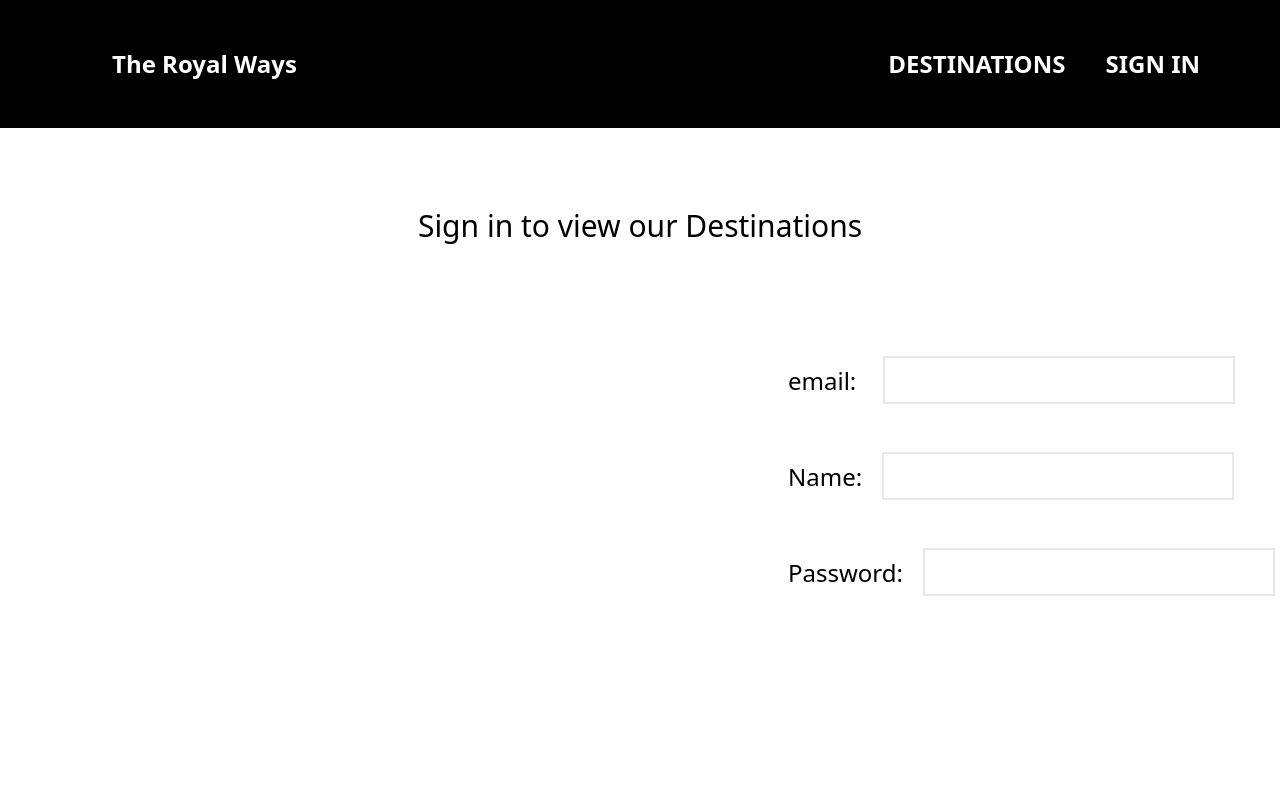
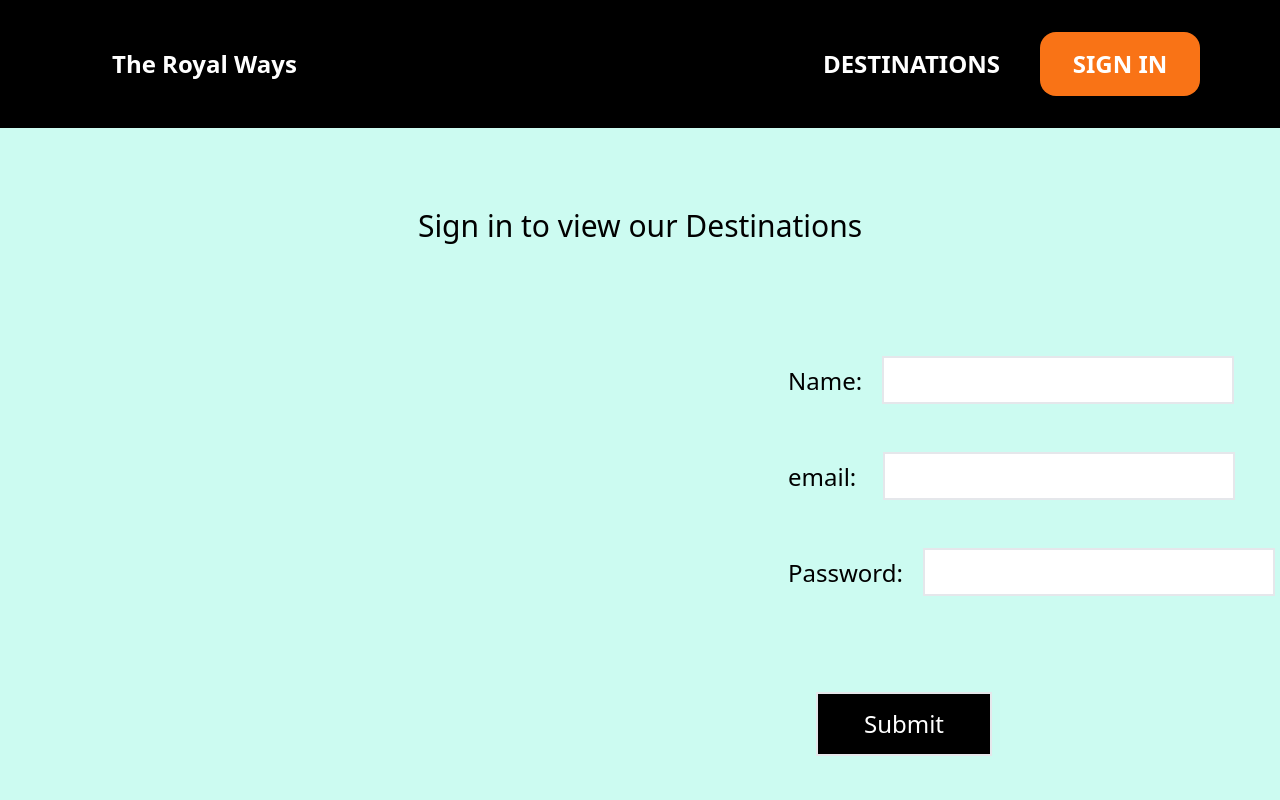
Before and after one commit to levin-achieng-dieto/phase2_IP, a React (Create React App) app: page /Form in a window 1280 px wide. Shown: the top 800 px of the page. Built offline with nearby package versions, Linux system fonts and the light colour scheme; data requests are answered from the project's data file.

Commit message:
adding inline css

```diff
--- a/db.json
+++ b/db.json
@@ -163,16 +163,46 @@
   ],
   "users": [
     {
-      "id": 1,
+      "name": "name",
       "email": "email",
-      "name": "name",
-      "password": "password"
+      "password": "password",
+      "id": 1
     },
     {
-      "id": 2,
+      "name": "name",
       "email": "email",
-      "name": "name",
-      "password": "password"
+      "password": "password",
+      "id": 2
+    },
+    {
+      "name": "added",
+      "email": "levin.dieto@student.moringaschool.com",
+      "password": "1234",
+      "id": 3
+    },
+    {
+      "email": "levindieto8@gmail.com",
+      "name": "LevinDieto",
+      "password": "12345",
+      "id": 4
+    },
+    {
+      "email": "levindieto8@gmail.com",
+      "name": "added",
+      "password": "876",
+      "id": 5
+    },
+    {
+      "email": "",
+      "name": "",
+      "password": "",
+      "id": 6
+    },
+    {
+      "email": "",
+      "name": "",
+      "password": "",
+      "id": 7
     }
   ]
 }
--- a/src/App.js
+++ b/src/App.js
@@ -17,7 +17,7 @@ function App() {
 
 
   return (
-    <>
+    <div className='bg-teal-100'>
       <ul>
         <li>
           <Link to="/SoloTravel" replace></Link>
@@ -32,7 +32,7 @@ function App() {
         <Route path="/GroupTravel" element={<GroupTravel />} />
         <Route path="/HotList" element={<HotList />}/>
       </Routes>
-    </>
+    </div>
   );
 }
 
--- a/src/component/Destinations.js
+++ b/src/component/Destinations.js
@@ -6,9 +6,9 @@ function Destinations(){
         <>
             <div className=" pl-20 bg-black text-white h-32 mt-1">
             <div className="flex justify-between w-2/4 pt-11 text-2xl font-bold">
-                <Link to="/soloTravel" ><h2 className="pl-8">Solo Travel</h2></Link>
-                <Link to="/FamilyTravel"><h2>FamilyTravel</h2></Link>
-                <Link to="/GroupTravel"><h2>GroupTravel</h2></Link>
+                <Link to="/soloTravel" ><h2 className="pl-8">Solo Destinations</h2></Link>
+                <Link to="/FamilyTravel"><h2>Family Destinations</h2></Link>
+                <Link to="/GroupTravel"><h2>Group Destinations</h2></Link>
                 <Link to="/HotList"><h2>HOTLIST</h2></Link>
             </div>
         </div>
--- a/src/component/Form.js
+++ b/src/component/Form.js
@@ -1,9 +1,12 @@
 import React, { useEffect } from "react";
 import Logo from "./Logo"
-import { Link } from "react-router-dom"
+import { useNavigate } from "react-router-dom"
 
 
 function Form(){
+
+    const navigate = useNavigate();
+
     const [fetched, setFetched] = React.useState([])
     function fetchingData(){
         fetch("http://localhost:3000/users")
@@ -36,25 +39,35 @@ function Form(){
         .then(response => response.json())
         .then((resp) => {
             const useriputs = [...fetched, resp]
-            console.log(useriputs);
+            // console.log(useriputs);
             setFetched(useriputs)
+            navigate('/SoloTravel')
 
         })
     }
 
     return (
-        <form onChange={captureInputs} >
+        <form >
             <Logo />
             <h1 className="text-3xl text-center pt-20 pb-28">Sign in to view our Destinations</h1>
-            <div className="text-2xl ml-96 pl-96 m-auto">
-                <label className="p-5">email: </label>
-                <input type="text" name="email" className="h-12 border-2 mb-12" /><br />
-                <label className="p-5">Name:</label>
-                <input type="text" name="name" className="h-12 border-2 mb-12" /><br />
-                <label className="p-5">Password:</label>
-                <input type="text" name="password" className="h-12 border-2 mb-12" /><br />
-                <button className="m-44 border-2 h-16 w-36 text-white bg-black" onClick={handleSubmit}>submit</button>
-                <Link to="/SoloTravel" replace><button className="m-12 border-2 h-16 w-44 text-white bg-black">Destinations</button> </Link>
+            <div className="text-2xl ml-96 pl-96 m-auto form-inner">
+                <div className="form-group">
+                    <label className="p-5">Name:</label>
+                    <input type="text" name="name" className="h-12 border-2 mb-12" onChange={captureInputs} /><br />
+                </div>
+                <div className="form-group">
+                    <label className="p-5">email: </label>
+                    <input type="email" name="email" className="h-12 border-2 mb-12" onChange={captureInputs} /><br />
+                </div>
+                <div className="form-group">
+                    <label className="p-5">Password:</label>
+                    <input type="password" name="password" className="h-12 border-2 mb-12" onChange={captureInputs} /><br />
+                </div>
+                <div>
+                    <input type="submit" className="m-12 border-2 h-16 w-44 text-white bg-black"  onClick={handleSubmit}></input>
+                </div>
+                {/* <button className="m-44 border-2 h-16 w-36 text-white bg-black" onClick={handleSubmit}>submit</button> */}
+                {/* <Link to="/SoloTravel" replace><button type="submit" className="m-12 border-2 h-16 w-44 text-white bg-black" >Submit</button> </Link> */}
             </div>
         </form>
     )
--- a/src/component/Home.js
+++ b/src/component/Home.js
@@ -1,5 +1,9 @@
 import React from "react"
 import NavBar from "./NavBar"
+
+const inline = {
+    height: "900px"
+}
 
 function Home(){
     return (
@@ -7,12 +11,12 @@ function Home(){
             <NavBar />
             <div className="text-center">
                 <div className="w-full">
-                    <img src="https://i.postimg.cc/d1q9JQWN/The-Chandi-Boutique-Resort-Spa-Mataram-Hotels-Combined.jpg" alt="HomePage" className="w-full h-96" />
+                    <img style={inline} src="https://i.postimg.cc/d1q9JQWN/The-Chandi-Boutique-Resort-Spa-Mataram-Hotels-Combined.jpg" alt="HomePage" className="w-full h-96" />
                 </div>
                 <h2 className="pt-10 pb-5 text-3xl  font-bold">HOLLIDAYCOTTAGES</h2>
                 <p className="text-2xl font-light">Whether you're looking for an Airbnb alternative <br />in the UK that's by the sea, nestled in the country or <br />set bang in the middle of a city, <br />you'll want to keep scrolling for our selection of self-catering providers.</p>
                 <h1 className="pt-5 mb-20">@ROSHINA JOWAHEER</h1>
-                <div className="h-48 bg-black"/>
+                <footer className="h-48 bg-black"/>
             </div>
         </>
     )
--- a/src/component/Logo.js
+++ b/src/component/Logo.js
@@ -8,7 +8,7 @@ function Logo(){
             <h1 className="pt-12 pl-8">The Royal Ways</h1>
             <div className="flex">
             <h2 className="pr-10 pt-12">DESTINATIONS</h2>
-            <Link to="/Form" className="pr-20 pt-12">SIGN IN</Link>
+            <Link to="/Form" className="pr-20 pt-8"> <button className="bg-orange-500 h-16 w-40 rounded-2xl ">SIGN IN</button> </Link>
             </div>
         </div>
     )
--- a/src/component/LowerNav.js
+++ b/src/component/LowerNav.js
@@ -4,11 +4,11 @@ import React from "react";
 
 function LowerNav(){
     return (
-        <div className=" pl-20 bg-black text-white h-32 mt-1">
+        <div className=" pl-20 bg-black text-white h-32 mt-1" >
             <div className="flex justify-between w-2/4 pt-11 text-2xl font-bold">
-                <h2 className="pl-8">Solo Travel</h2>
-                <h2>FamilyTravel</h2>
-                <h2>GroupTravel</h2>
+                <h2 className="pl-8">Solo Destinations</h2>
+                <h2>Family Destinations</h2>
+                <h2>Group Destinations</h2>
                 <h2>HOTLIST</h2>
             </div>
         </div>
```
